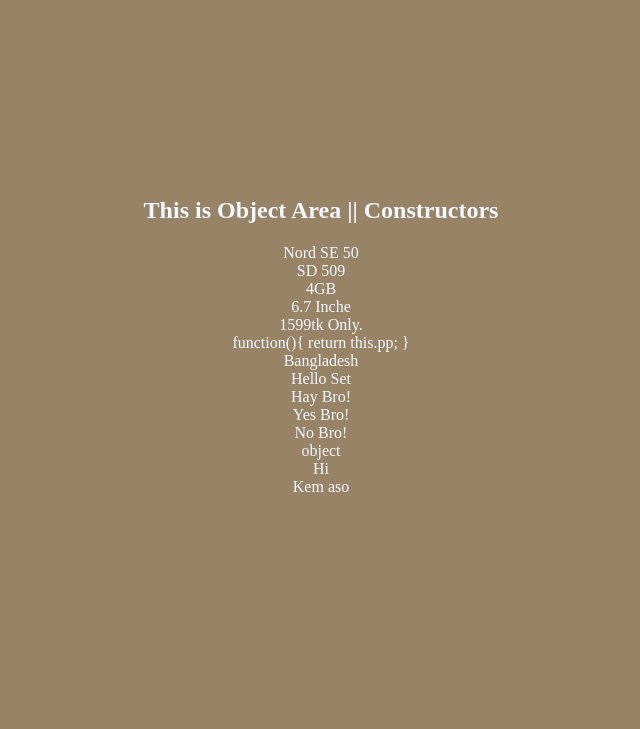
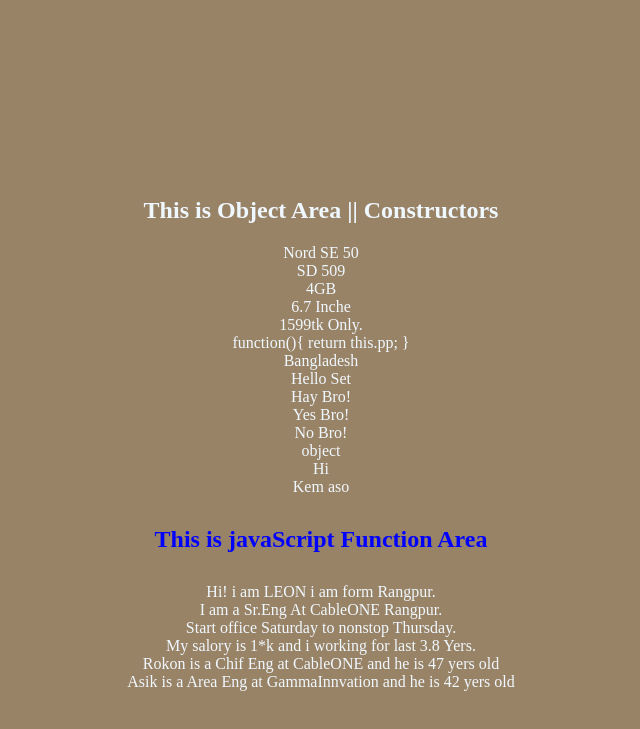
Before and after one commit to Fardin9721/Javascript_Practice, a plain HTML site: page index.html in a window 1280 px wide. Shown: the part 2352-3081 px from the top of the page, without its empty margins (319-959 px from the left). Before the commit the page ends 2948 px from the top, so only its background shows below. Drawn offline with Linux system fonts and the light colour scheme.

Commit message:
Funtion call

```diff
--- a/asstes/css/style.css
+++ b/asstes/css/style.css
@@ -144,3 +144,7 @@
  .ppkja{
     padding-bottom: 20px;
  }
+ .jsFunction_area {
+    padding: 30px 0;
+    color: blue;
+}
--- a/asstes/js/test.js
+++ b/asstes/js/test.js
@@ -423,7 +423,7 @@
 console.log(objrt);
 
 
-// Object_area
+// js Object_area
 
 //constructor function
 function Oneplus(model,cpu,ram,display,pp){
@@ -474,3 +474,47 @@
     textF += value +"<br>";
 });
 document.getElementById('setF2').innerHTML = textF;
+
+// Start Javascript Function
+
+function faleon (name,city){
+    return "Hi! i am " + name + " i am form " + city;
+}
+document.getElementById('intro').innerHTML = faleon("LEON","Rangpur.");
+// Function Expressions
+const fnEx =function (job,office){return "I am a " + job + "At " + office};
+document.getElementById('fnEx1').innerHTML = fnEx( "Sr.Eng ","CableONE Rangpur.");
+//Function values
+function fnVl (fast,sec){
+    return "Start office " + fast + " to nonstop " +sec;
+}
+const myOffices = fnVl("Saturday","Thursday.");
+document.getElementById('fnvli').innerHTML =myOffices;
+//Arrow Functions
+const myAr =(x,y) => "My salory is "+ x + " and i working for last "+ y;
+document.getElementById('fnvl2').innerHTML = myAr("1*k","3.8 Yers.");
+//Function Parametrs
+function fnPm (u,v=0){
+    return u+v;
+}
+console.log(fnPm(39));
+//Function Call()
+const engnier = {
+    detiles : function (){
+        return this.name + " is a " + this.post + " at " + this.compani +" and he is  " + this.age +" yers old";
+    }
+};
+const fastOne ={
+    name : "Rokon",
+    post : "Chif Eng",
+    compani : "CableONE",
+    age : 47
+}
+const secOne ={
+    name : "Asik",
+    post : " Area Eng",
+    compani : "GammaInnvation",
+    age : 42
+}
+document.getElementById('fnvl3').innerHTML = engnier.detiles.call(fastOne);
+document.getElementById('fnvl4').innerHTML = engnier.detiles.call(secOne);
--- a/index.html
+++ b/index.html
@@ -171,6 +171,15 @@
                 <div class="" id="setF"></div>
                 <div class="" id="setF2"></div>
             </div>
+            <div class="container">
+                <h1 class="jsFunction_area">This is javaScript Function Area</h1>
+                <p id="intro"></p>
+                <p id="fnEx1"></p>
+                <p id="fnvli"></p>
+                <p id="fnvl2"></p>
+                <p id="fnvl3"></p>
+                <p id="fnvl4"></p>
+            </div>
         </section>
     </div>
 
```
